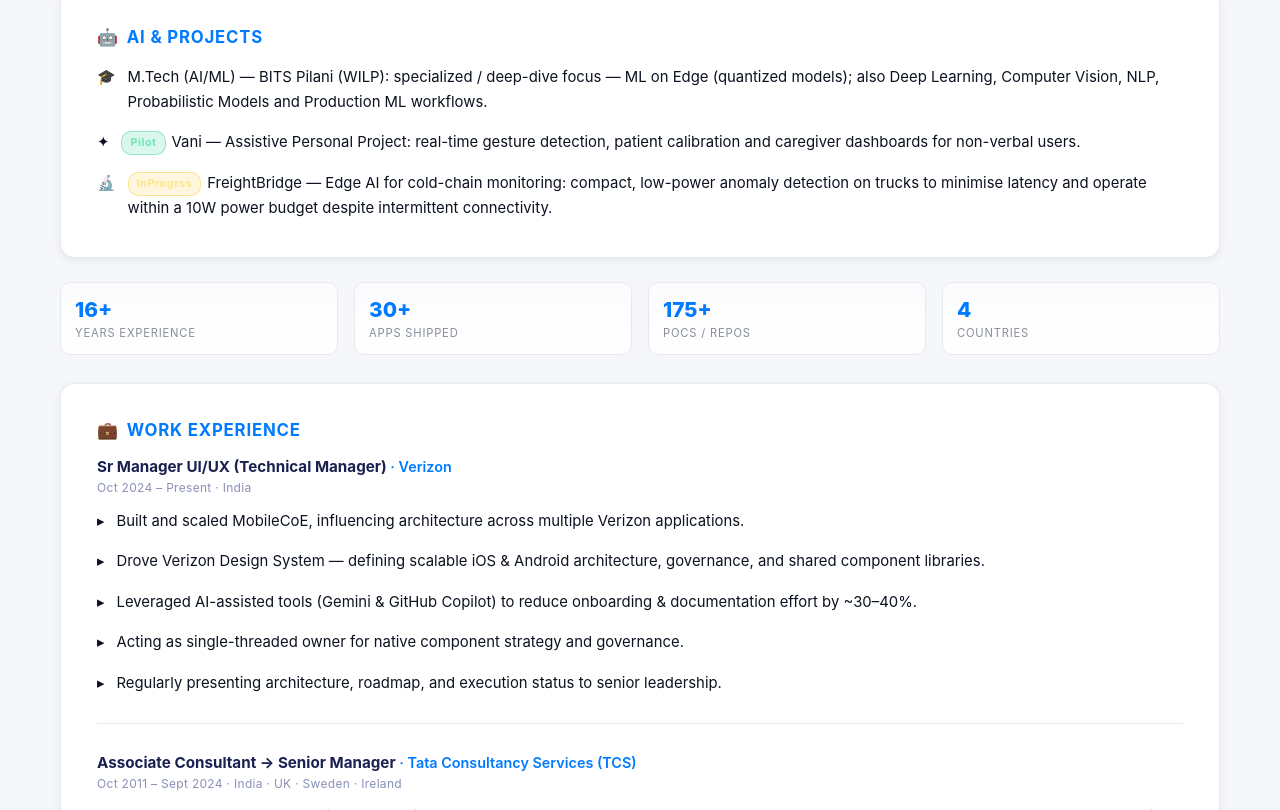
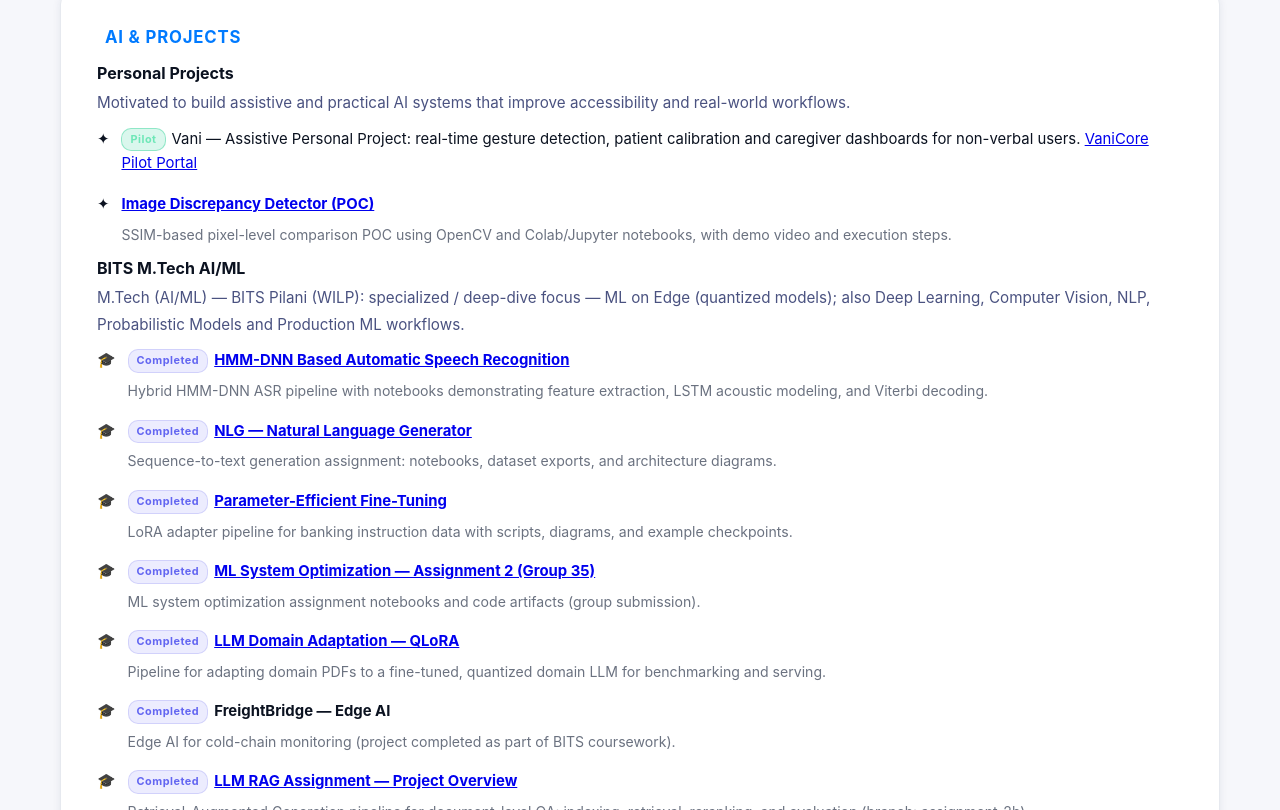
Before and after one commit to pavan-kumar-arepu/E2EMobileAppsSite, a React (Create React App) app: page / in a window 1280 px wide. Shown: the part 670-1480 px from the top of the page. Built offline with nearby package versions, Linux system fonts and the light colour scheme; no server answers.

Commit message:
feat: organize AI projects (Personal/BITS), move CV POC, update Vani link, remove blog and emojis, tweak contact text

```diff
--- a/src/components/Header/Header.css
+++ b/src/components/Header/Header.css
@@ -71,7 +71,7 @@
 /* Sliding active indicator */
 .nav .capsule {
   position: absolute;
-  bottom: 6px;
+  bottom: 2px; /* lower the underline to increase gap from text */
   height: 3px;
   background: linear-gradient(90deg, rgba(0,122,255,0.9), rgba(94,108,255,0.9));
   border-radius: 4px;
@@ -108,7 +108,7 @@
 
 /* reduce capsule height on small screens */
 @media (max-width: 600px) {
-  .nav .capsule { bottom: 4px; height: 2px; }
+  .nav .capsule { bottom: 2px; height: 2px; }
 }
 
 /* Hamburger / menu toggle button */
--- a/src/components/Tabs/AboutMe/AboutMe.css
+++ b/src/components/Tabs/AboutMe/AboutMe.css
@@ -108,6 +108,13 @@
   margin-top: 2px;
 }
 
+/* Small muted description for repo/readme links */
+.about-repo-desc {
+  color: var(--muted, #6b7280);
+  font-size: .88rem;
+  margin-top: 6px;
+}
+
 /* Stat strip */
 .about-stats {
   display: grid;
--- a/src/components/Tabs/AboutMe/AboutMe.js
+++ b/src/components/Tabs/AboutMe/AboutMe.js
@@ -40,7 +40,7 @@ const EXPERIENCE = [
 
 const ACHIEVEMENTS = [
   { icon: "🏅", text: "Spotlight Award — For driving cross-org mobile platform unification and delivery excellence at Verizon." },
-  { icon: "🥇", text: "Vani Assistive Communication System — 'Voice of Unheard' — 1st Prize (AI/ML), BITS Technical Symposium 2026." },
+  { icon: "", text: "Vani Assistive Communication System — 'Voice of Unheard' — 1st Prize (AI/ML), BITS Technical Symposium 2026." },
   { icon: "🤝", text: "Experience Principle Award (Human) — For leadership, mentoring, and building an inclusive team culture." },
   { icon: "🏆", text: "Best Team Award — TCS Internal 2021 for a successful iOS project." },
   { icon: "🧠", text: "Context Master — TCS Internal 2020/2023 for process improvement." },
@@ -104,31 +104,98 @@ const AboutMe = () => {
         </div>
       </div>
 
-      {/* AI & Projects (moved to top) */}
+      {/* AI & Projects (top) — split into Personal and BITS M.Tech sections; Personal shown first per request */}
       <div className="about-card">
-        <h3><span className="about-card-icon">🤖</span> AI & Projects</h3>
+        <h3><span className="about-card-icon"></span> AI & Projects</h3>
+
+        <div style={{ marginBottom: 12 }}>
+          <strong>Personal Projects</strong>
+          <p style={{ margin: '6px 0 8px' }}>
+            Motivated to build assistive and practical AI systems that improve accessibility and real-world workflows.
+          </p>
           <ul>
             <li className="about-li-icon">
-            <span>🎓</span>
+              <span>✦</span>
               <span>
-              M.Tech (AI/ML) — BITS Pilani (WILP): specialized / deep-dive focus — ML on Edge (quantized models); also Deep Learning, Computer Vision, NLP, Probabilistic Models and Production ML workflows.
+                <span className="vc-tag vc-tag-pilot">Pilot</span>
+                Vani — Assistive Personal Project: real-time gesture detection, patient calibration and caregiver dashboards for non-verbal users. <a href="http://pavanapps.netlify.app/vanicore" target="_blank" rel="noreferrer">VaniCore Pilot Portal</a>
               </span>
             </li>
             <li className="about-li-icon">
               <span>✦</span>
               <span>
-              <span className="vc-tag vc-tag-pilot">Pilot</span>
-              Vani — Assistive Personal Project: real-time gesture detection, patient calibration and caregiver dashboards for non-verbal users.
+                <strong><a href="https://github.com/pavan-kumar-arepu/CV_ImageComparions" target="_blank" rel="noreferrer">Image Discrepancy Detector (POC)</a></strong>
+                <div className="about-repo-desc">SSIM-based pixel-level comparison POC using OpenCV and Colab/Jupyter notebooks, with demo video and execution steps.</div>
+              </span>
+            </li>
+          </ul>
+        </div>
+
+        <div>
+          <strong>BITS M.Tech AI/ML</strong>
+          <p style={{ margin: '6px 0 8px' }}>
+            M.Tech (AI/ML) — BITS Pilani (WILP): specialized / deep-dive focus — ML on Edge (quantized models); also Deep Learning, Computer Vision, NLP, Probabilistic Models and Production ML workflows.
+          </p>
+          <ul>
+            <li className="about-li-icon">
+              <span>🎓</span>
+              <span>
+                <span className="vc-tag vc-tag-completed">Completed</span>
+                <strong><a href="https://github.com/pavan-kumar-arepu/SpeechProcessing" target="_blank" rel="noreferrer">HMM-DNN Based Automatic Speech Recognition</a></strong>
+                <div className="about-repo-desc">Hybrid HMM-DNN ASR pipeline with notebooks demonstrating feature extraction, LSTM acoustic modeling, and Viterbi decoding.</div>
               </span>
             </li>
             <li className="about-li-icon">
-            <span>🔬</span>
+              <span>🎓</span>
               <span>
-              <span className="vc-tag vc-tag-progress">InProgrss</span>
-              FreightBridge — Edge AI for cold-chain monitoring: compact, low-power anomaly detection on trucks to minimise latency and operate within a 10W power budget despite intermittent connectivity.
+                <span className="vc-tag vc-tag-completed">Completed</span>
+                <strong><a href="https://github.com/pavan-kumar-arepu/ConAI-NaturalLanguageGenerator" target="_blank" rel="noreferrer">NLG — Natural Language Generator</a></strong>
+                <div className="about-repo-desc">Sequence-to-text generation assignment: notebooks, dataset exports, and architecture diagrams.</div>
+              </span>
+            </li>
+            <li className="about-li-icon">
+              <span>🎓</span>
+              <span>
+                <span className="vc-tag vc-tag-completed">Completed</span>
+                <strong><a href="https://github.com/pavan-kumar-arepu/Parameter-Efficient-Fine-Tuning" target="_blank" rel="noreferrer">Parameter-Efficient Fine-Tuning</a></strong>
+                <div className="about-repo-desc">LoRA adapter pipeline for banking instruction data with scripts, diagrams, and example checkpoints.</div>
+              </span>
+            </li>
+            {/* CV_ImageComparions moved to Personal Projects per request */}
+            <li className="about-li-icon">
+              <span>🎓</span>
+              <span>
+                <span className="vc-tag vc-tag-completed">Completed</span>
+                <strong><a href="https://github.com/pavan-kumar-arepu/MLSO_Assignment2_Group35" target="_blank" rel="noreferrer">ML System Optimization — Assignment 2 (Group 35)</a></strong>
+                <div className="about-repo-desc">ML system optimization assignment notebooks and code artifacts (group submission).</div>
+              </span>
+            </li>
+            <li className="about-li-icon">
+              <span>🎓</span>
+              <span>
+                <span className="vc-tag vc-tag-completed">Completed</span>
+                <strong><a href="https://github.com/pavan-kumar-arepu/LLM-Domain-Adaptation-QLoRA" target="_blank" rel="noreferrer">LLM Domain Adaptation — QLoRA</a></strong>
+                <div className="about-repo-desc">Pipeline for adapting domain PDFs to a fine-tuned, quantized domain LLM for benchmarking and serving.</div>
+              </span>
+            </li>
+            <li className="about-li-icon">
+              <span>🎓</span>
+              <span>
+                <span className="vc-tag vc-tag-completed">Completed</span>
+                <strong>FreightBridge — Edge AI</strong>
+                <div className="about-repo-desc">Edge AI for cold-chain monitoring (project completed as part of BITS coursework).</div>
+              </span>
+            </li>
+            <li className="about-li-icon">
+              <span>🎓</span>
+              <span>
+                <span className="vc-tag vc-tag-completed">Completed</span>
+                <strong><a href="https://github.com/pavan-kumar-arepu/RAG" target="_blank" rel="noreferrer">LLM RAG Assignment — Project Overview</a></strong>
+                <div className="about-repo-desc">Retrieval-Augmented Generation pipeline for document-level QA: indexing, retrieval, reranking, and evaluation (branch: assignment-2b).</div>
               </span>
             </li>
           </ul>
+        </div>
       </div>
 
       {/* Stats row */}
--- a/src/components/Tabs/Home/QuickView.js
+++ b/src/components/Tabs/Home/QuickView.js
@@ -62,6 +62,49 @@ const AI_SECTION = {
     },
   ],
 };
+
+// AI projects have been moved to the Home/About page; keep Skills focused on skill lists.
+
+const AI_SKILLS = [
+  {
+    title: 'Artificial Intelligence',
+    items: [
+      'Generative AI',
+      'Large Language Models (LLMs)',
+      'Multimodal AI',
+      'AI Agents',
+      'Agentic AI Systems',
+      'Edge AI',
+      'AI System Design',
+      'AI Platform Engineering',
+      'AI Solution Architecture',
+    ],
+  },
+  {
+    title: 'LLM & Generative AI',
+    items: [
+      'Prompt Engineering',
+      'Retrieval-Augmented Generation (RAG)',
+      'LLM Fine-Tuning',
+      'PEFT / LoRA / QLoRA',
+      'LLM Evaluation',
+      'Context Engineering',
+      'Embedding Models',
+      'Vector Search',
+      'Knowledge-Augmented AI',
+    ],
+  },
+  {
+    title: 'Computer Vision',
+    items: [
+      'Object Detection',
+      'Image Classification',
+      'Face & Gesture Recognition',
+      'Eye Tracking Systems',
+      'MediaPipe / ML Kit / OpenCV',
+    ],
+  },
+];
 
 const Stars = ({ count }) => (
   <span className="qv-chip-stars">
@@ -147,12 +190,31 @@ const QuickView = () => (
           </div>
         </div>
 
+        {/* AI Projects were moved to AboutMe (Home) per request. */}
+
         {/* Awards */}
         <div className="qv-awards">
           <h3 className="qv-awards-title">Awards & Achievements</h3>
           <ul>
-            <li>🥇 Vani Assistive Communication System — "Voice of Unheard" — 1st Prize (AI/ML), BITS Technical Symposium 2026</li>
+            <li>Vani Assistive Communication System — "Voice of Unheard" — 1st Prize (AI/ML), BITS Technical Symposium 2026</li>
           </ul>
+        </div>
+
+        {/* AI Skills — concise categorized listing */}
+        <div className="qv-ai-skills">
+          <h3 className="qv-ai-skills-heading">Artificial Intelligence</h3>
+          <div className="qv-ai-skills-grid">
+            {AI_SKILLS.map((cat) => (
+              <div key={cat.title} className="qv-ai-skills-cat">
+                <div className="qv-ai-skills-cat-title">{cat.title}</div>
+                <ul>
+                  {cat.items.map((it) => (
+                    <li key={it} className="qv-li-icon">▸ {it}</li>
+                  ))}
+                </ul>
+              </div>
+            ))}
+          </div>
         </div>
 
         {SKILLS.map((cat) => (
--- a/src/components/Tabs/VaniCore/VaniCore.css
+++ b/src/components/Tabs/VaniCore/VaniCore.css
@@ -265,6 +265,11 @@
   border: 1px solid rgba(251, 191, 36, .4);
   color: #fde68a;
 }
+.vc-tag-completed {
+  background: rgba(99, 102, 241, .12);
+  border: 1px solid rgba(99, 102, 241, .2);
+  color: rgba(99,102,241,1);
+}
 /* ── Hero Carousel ───────────────────────────────────────────────────────── */
 /* ── Hero Peek Carousel ──────────────────────────────────────────────────── */
 .vc-carousel {
```
Also changed, not shown: src/components/Tabs/Contact/Contact.js (+1 -7 lines), src/components/Tabs/Home/QuickView.css (+15 -0 lines), 1 other file (tests, documents, lock files or other folders). Lines whose indentation alone changed are shown as unchanged.
